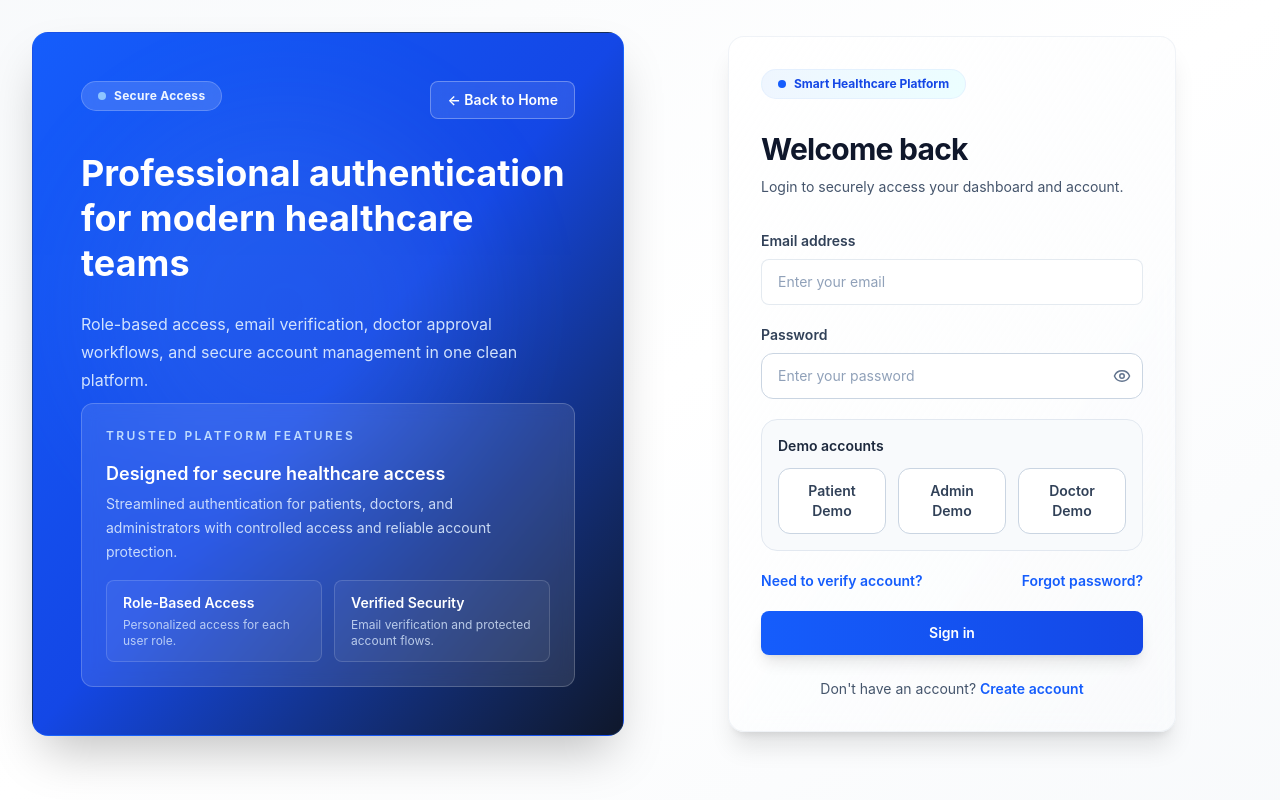
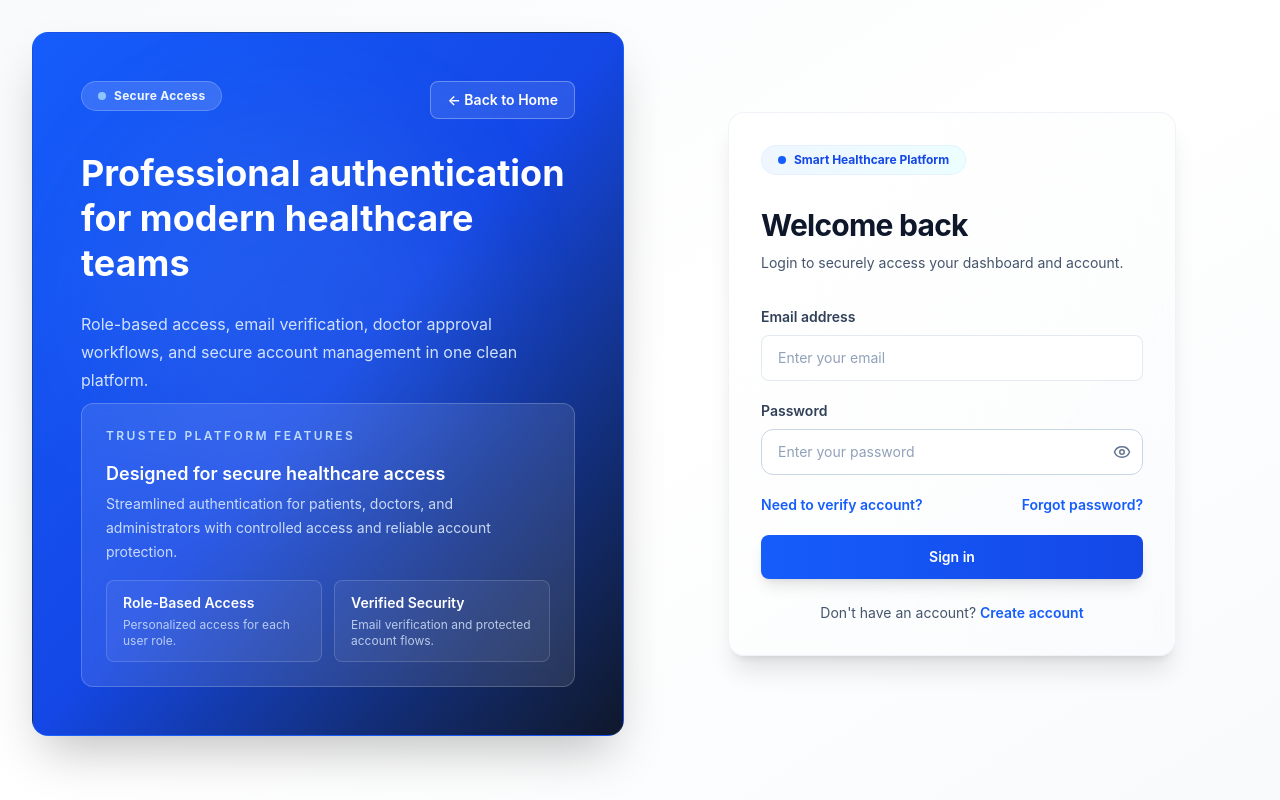
Before and after one commit to SandeepaChathumina/smart-healthcare-platform, a React app in the folder frontend/: page /login in a window 1280 px wide. Built offline with nearby package versions, Linux system fonts and the light colour scheme; no server answers; the HTML template or start-up script is replaced by a standard one.

Commit message:
Fixed the Frontend Issues

```diff
--- a/frontend/src/pages/auth/LoginPage.jsx
+++ b/frontend/src/pages/auth/LoginPage.jsx
@@ -167,7 +167,7 @@ const LoginPage = () => {
             ) : null}
           </div>
 
-          <div className="rounded-2xl border border-slate-200 bg-slate-50 p-4">
+          {/* <div className="rounded-2xl border border-slate-200 bg-slate-50 p-4">
             <p className="mb-3 text-sm font-semibold text-slate-800">Demo accounts</p>
 
             <div className="grid gap-3 sm:grid-cols-3">
@@ -198,7 +198,7 @@ const LoginPage = () => {
                 Doctor Demo
               </button>
             </div>
-          </div>
+          </div> */}
 
           <div className="flex items-center justify-between gap-4">
             <Link
--- a/frontend/src/pages/auth/RegisterPage.jsx
+++ b/frontend/src/pages/auth/RegisterPage.jsx
@@ -391,7 +391,7 @@ const RegisterPage = () => {
             >
               <option value="Patient">Patient</option>
               <option value="Doctor">Doctor</option>
-              <option value="Admin">Admin</option>
+              {/* <option value="Admin">Admin</option> */}
             </select>
 
             {errors.role ? (
```
